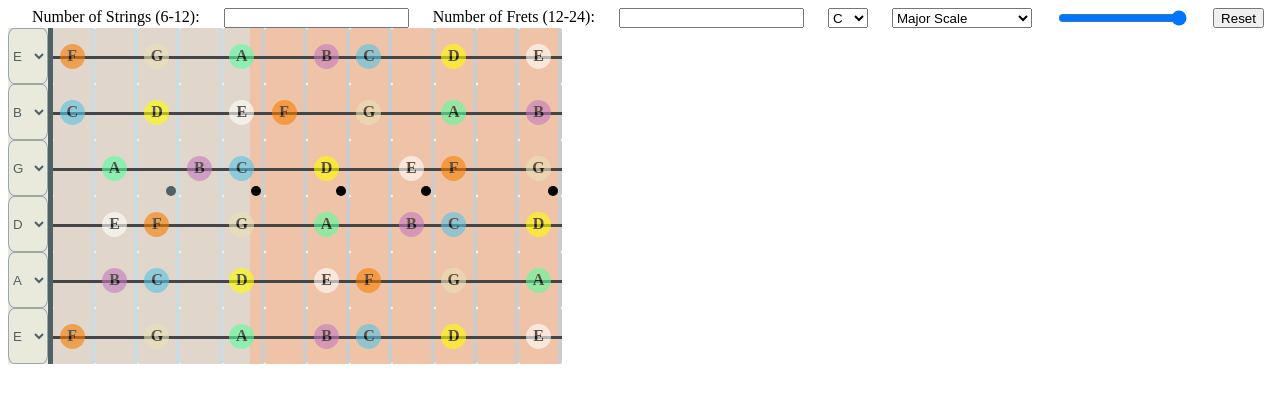
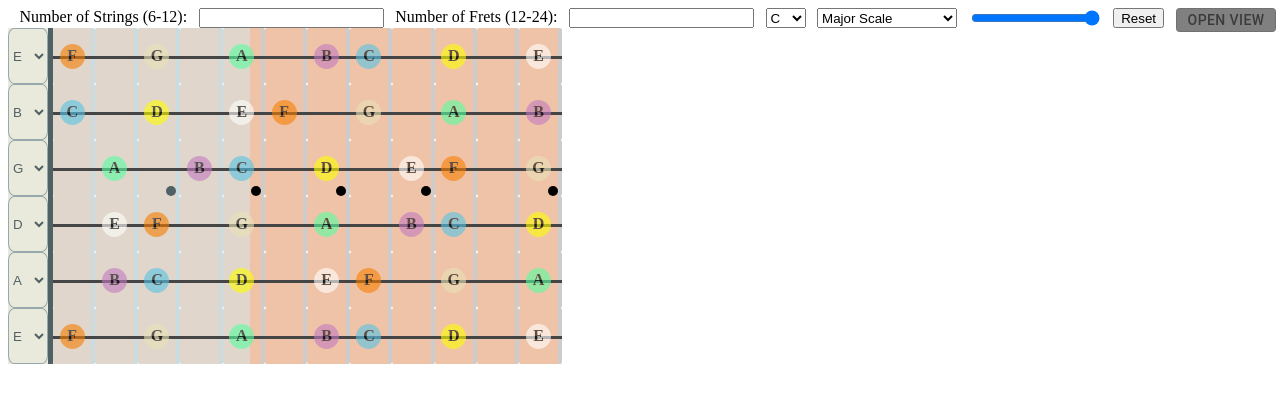
Before and after one commit to ShirelleW/RiffTheory, a Next.js app: page /Controls in a window 1280 px wide. Shown: the top 402 px of the page. Built offline with nearby package versions, Linux system fonts and the light colour scheme.

Commit message:
Openview chord groupings skeleton

```diff
--- a/package.json
+++ b/package.json
@@ -8,6 +8,9 @@
     "start": "next start"
   },
   "dependencies": {
+    "@emotion/react": "^11.11.1",
+    "@emotion/styled": "^11.11.0",
+    "@mui/material": "^5.14.18",
     "next": "latest",
     "react": "18.2.0",
     "react-dom": "18.2.0",
--- /dev/null
+++ b/pages/ChordGroupings.jsx
@@ -0,0 +1,13 @@
+import React, { useContext, useState } from 'react'
+import { SelectedNotesContext } from '../Context/SelectedNotesContext'
+
+const ChordGroupings = () => {
+
+const { modeNotes, numOfFrets } = useContext(SelectedNotesContext)
+
+  return (
+    <div>ChordGroupings</div>
+  )
+}
+
+export default ChordGroupings
--- a/pages/Controls.jsx
+++ b/pages/Controls.jsx
@@ -3,6 +3,7 @@ import { useState } from 'react';
 import { notes } from '../Context/utils';
 import { chordTypes } from '../Context/utils';
 import { SelectedNotesContext } from '../Context/SelectedNotesContext';
+import ToggleButton from '@mui/material/ToggleButton';
 import String from './String';
 import styles from '../styles/Styles.module.css'
 import Slider from './Slider';
@@ -25,6 +26,7 @@ const Controls = () => {
     const [tutorialViewed, setTutorialViewed] = useState(false)
 
     const [tutorialSliderView, setTutorialSliderView] = useState(0)
+    const [openView, setOpenView] = useState(true)
 
     const handleStrings = (e) => {
         if (Number(e.target.value) < 6) {
@@ -76,7 +78,7 @@ const Controls = () => {
         <SelectedNotesContext.Provider value={{
             selectedNotes, setSelectedNotes, modeNotes,
             setTutorialViewed, setTutorialSliderView,
-            tutorialSliderView
+            tutorialSliderView, numOfFrets
         }}>
             <div className={styles.mainContainer}>
                 {/* EDIT TO TAKE IN WHOLE NUMBER */}
@@ -92,7 +94,7 @@ const Controls = () => {
                     </select>
                     <select className={styles.chordTypeSelector} onChange={(e) => handleChordTypeChange(e)}>
                         {
-                            Object.entries(chordTypes)?.map((type) => <option key={type} style={{backgroundColor: type[1] === null && 'silver'}} disabled={type[1] === null && true} value={type[0]}>{type[0]}</option>)
+                            Object.entries(chordTypes)?.map((type) => <option key={type} style={{ backgroundColor: type[1] === null && 'silver' }} disabled={type[1] === null && true} value={type[0]}>{type[0]}</option>)
                         }
                     </select>
                     <div className={tutorialViewed ? styles.sliderRangeInput : undefined} id={styles.sliderRangeNoAnim}>
@@ -104,7 +106,15 @@ const Controls = () => {
                             onChange={(e) => setSliderFretRange(e.target.value)} />
                         {(tutorialViewed && tutorialSliderView === 1) && <p>Drag right for wider range!</p>}
                     </div>
+
                     <button type='button' onClick={resetFretboard}>Reset</button>
+
+                    <ToggleButton value="web"
+                        style={{backgroundColor: openView ? 'grey' : 'transparent'}}
+                        onChange={(e) => setOpenView(!openView)}>
+                            Open View
+                    </ToggleButton>
+
                 </form>
 
                 <div className={styles.fretboardHolder}>
@@ -125,6 +135,7 @@ const Controls = () => {
                                     numOfFrets={numOfFrets}
                                     stringNum={stringNotePairs[0]}
                                     openNote={stringNotePairs[1]}
+                                    openView={openView}
                                 />
                             </div>
                         )
--- a/pages/String.jsx
+++ b/pages/String.jsx
@@ -2,9 +2,10 @@ import React from 'react'
 import PropTypes from 'prop-types';
 import { notes } from '../Context/utils'
 import { Frets } from './Frets'
+import ChordGroupings from './ChordGroupings';
 
 
-const String = ({ stringNum, numOfStrings, numOfFrets, openNote }) => {
+const String = ({ stringNum, numOfStrings, numOfFrets, openNote, openView }) => {
 
 
   const fretNote = (currentNote) => {
@@ -27,12 +28,18 @@ const String = ({ stringNum, numOfStrings, numOfFrets, openNote }) => {
   const stringNoteLayout = stringLayout()
 
   return (
+    <div>
+    {
+      openView ?
       <Frets
         numOfStrings={numOfStrings}
         stringNoteLayout={stringNoteLayout}
         numOfFrets={numOfFrets}
         stringNum={stringNum}
-      />
+      /> : < ChordGroupings />
+    }
+    </div>
+
   )
 }
 
@@ -43,4 +50,5 @@ String.propTypes = {
   numOfStrings: PropTypes.number,
   numOfFrets: PropTypes.number,
   openNote: PropTypes.string,
+  openView: PropTypes.bool,
 };
```
Also changed, not shown: 1 other file (tests, documents, lock files or other folders).
